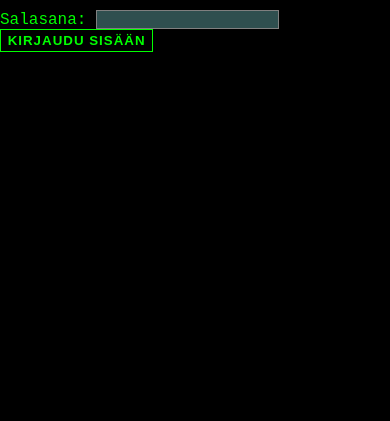
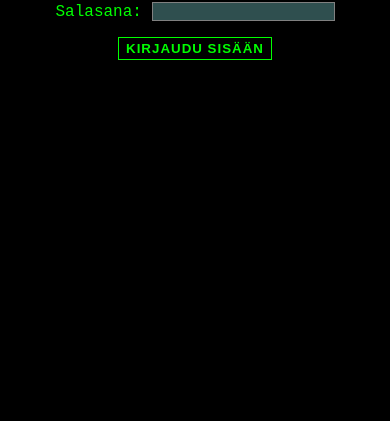
Before and after one commit to Zerahar/totentanz-eurobank, a plain HTML site: page client/index.html in a window 390 px wide. Shown: the part 423-844 px from the top of the page. Drawn offline with Linux system fonts and the light colour scheme.

Commit message:
Style improvements for small screens, favicon

```diff
--- a/client/index.html
+++ b/client/index.html
@@ -10,7 +10,10 @@
 <script src="script.js"></script>
 
 <meta name="viewport" content="width=device-width, initial-scale=1.0">
-
+<link rel="apple-touch-icon" sizes="180x180" href="/apple-touch-icon.png">
+<link rel="icon" type="image/png" sizes="32x32" href="/favicon-32x32.png">
+<link rel="icon" type="image/png" sizes="16x16" href="/favicon-16x16.png">
+<link rel="manifest" href="/site.webmanifest">
 
 <meta charset="UTF-8">
 
--- a/client/style.css
+++ b/client/style.css
@@ -48,6 +48,7 @@
   display:flex;
   flex-direction:column;
   gap:.5em;
+  padding:0 1em 1em 1em;
 }
 .box {
     display: flex;
@@ -146,3 +147,10 @@
     flex-direction: column;
     height:100%;
 }
+#LoginContainer {
+  display: flex;
+  flex-wrap: wrap;
+  align-items: center;
+  justify-content: center;
+  gap: 1em;
+}
```
Also changed, not shown: client/android-chrome-192x192.png (added), client/android-chrome-512x512.png (added), client/apple-touch-icon.png (added), client/favicon-16x16.png (added), client/favicon-32x32.png (added), client/favicon.ico (added), client/site.webmanifest (added).
